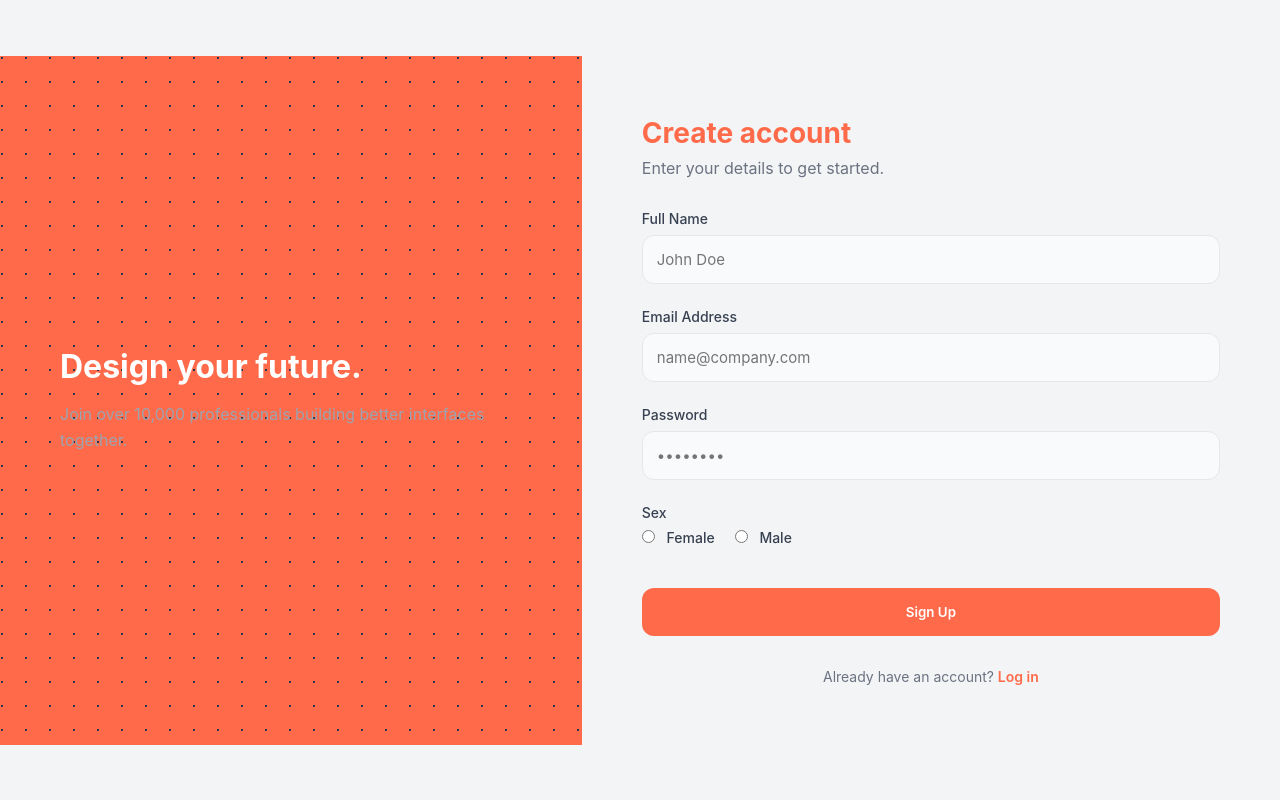
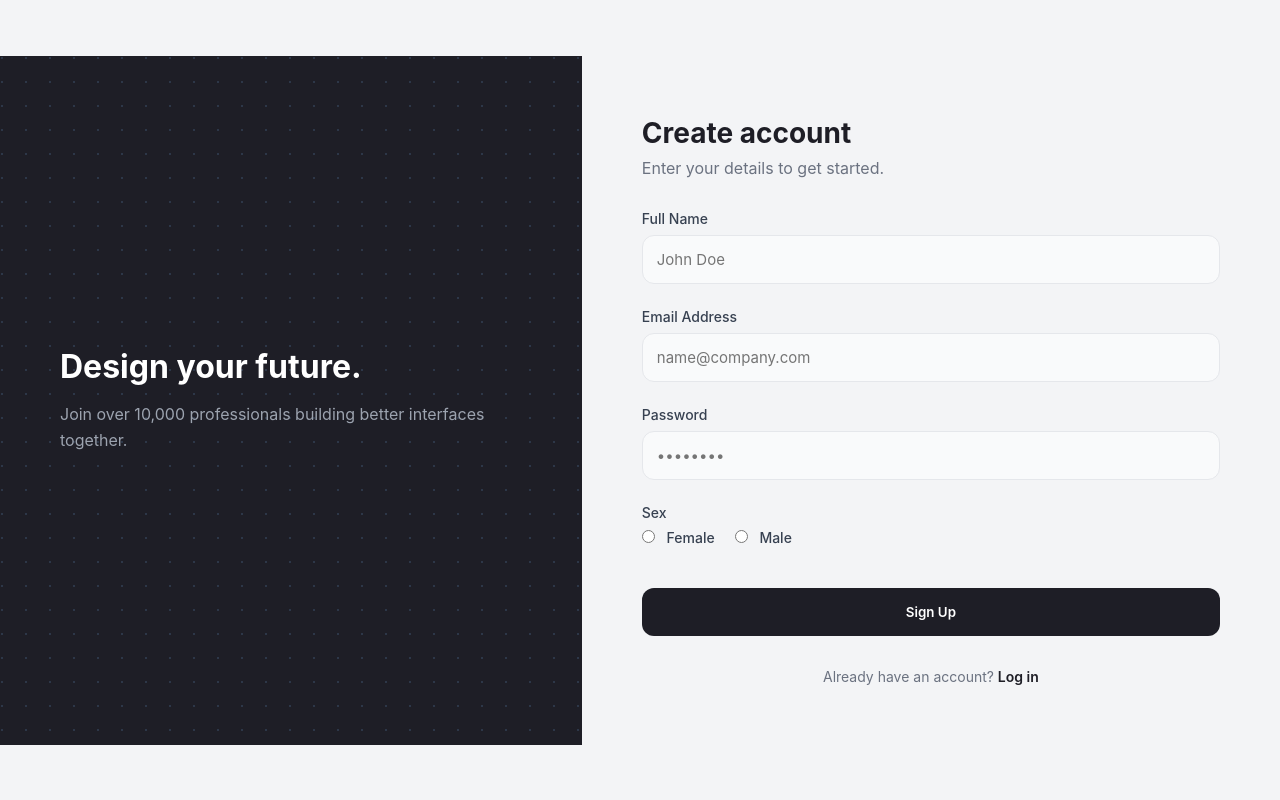
Before and after one commit to babukre1/Notes-App, a PHP site: page /signup.php in a window 1280 px wide. Run offline with PHP 8.4, Linux system fonts and the light colour scheme.

Commit message:
updated readme and edited colors in signup page

```diff
--- a/styles/signin.css
+++ b/styles/signin.css
@@ -1,5 +1,5 @@
 :root {
-    --primary: #ff6b4a;
+    --primary: #1e1e26;
     --gray-soft: #f9fafb;
     --border: #e5e7eb;
     --text-main: #374151;
--- a/styles/signup.css
+++ b/styles/signup.css
@@ -1,5 +1,5 @@
 :root {
-    --primary: #ff6b4a;
+    --primary: #1e1e26;
     --gray-soft: #f9fafb;
     --border: #e5e7eb;
     --text-main: #374151;
```
Also changed, not shown: README.md, images/signin.png (added), images/signup.png (added).
